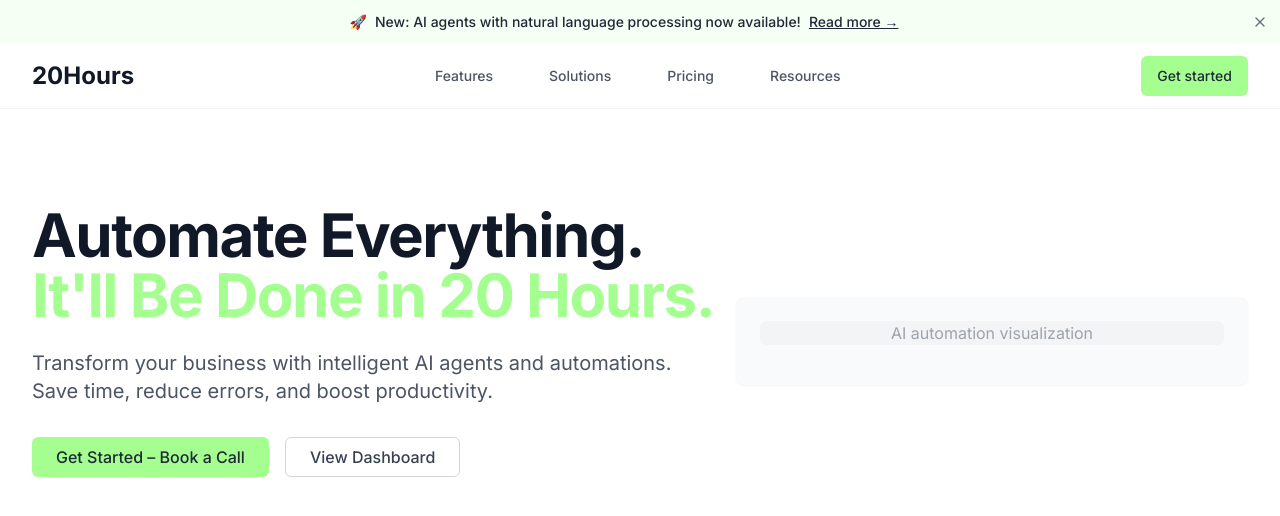
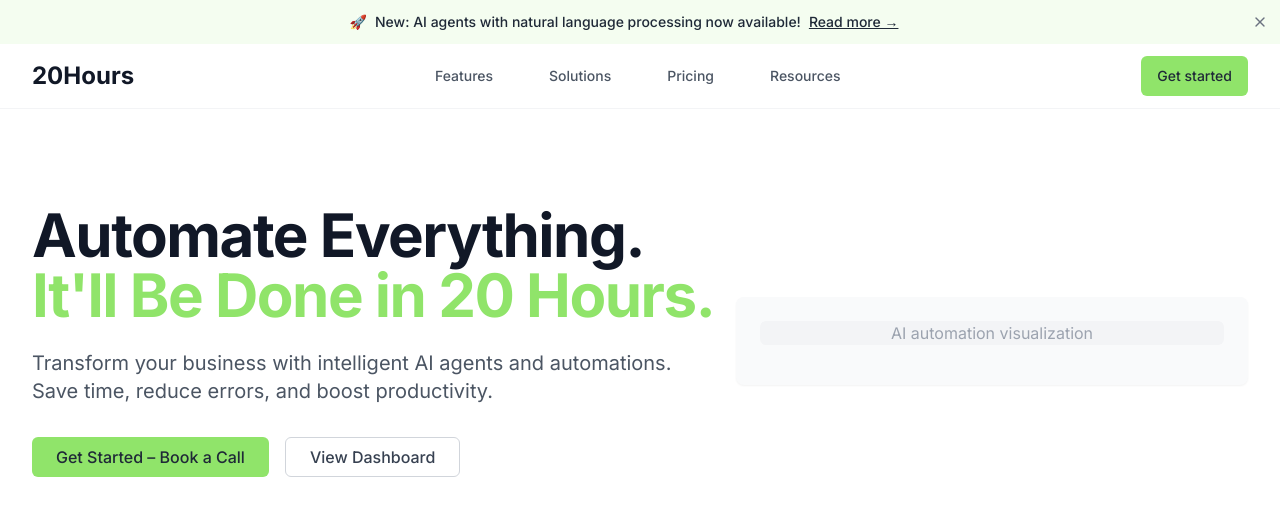
Before and after one commit to 0xexg/twentyhours-automate-ai, a React (Vite) app: page / in a window 1280 px wide. Shown: the top 516 px of the page. Built offline with nearby package versions, Linux system fonts and the light colour scheme.

Commit message:
Fix: Darken primary color
Slightly darken the primary color to improve contrast.

```diff
--- a/tailwind.config.ts
+++ b/tailwind.config.ts
@@ -1,4 +1,3 @@
-
 import type { Config } from "tailwindcss";
 
 export default {
@@ -33,7 +32,7 @@ export default {
 				background: 'hsl(var(--background))',
 				foreground: 'hsl(var(--foreground))',
 				primary: {
-					DEFAULT: '#a4ff90', // Changed from #2563EB to #a4ff90
+					DEFAULT: '#90E46A', // Slightly darker green from #a4ff90
 					foreground: 'hsl(var(--primary-foreground))'
 				},
 				secondary: {
```
